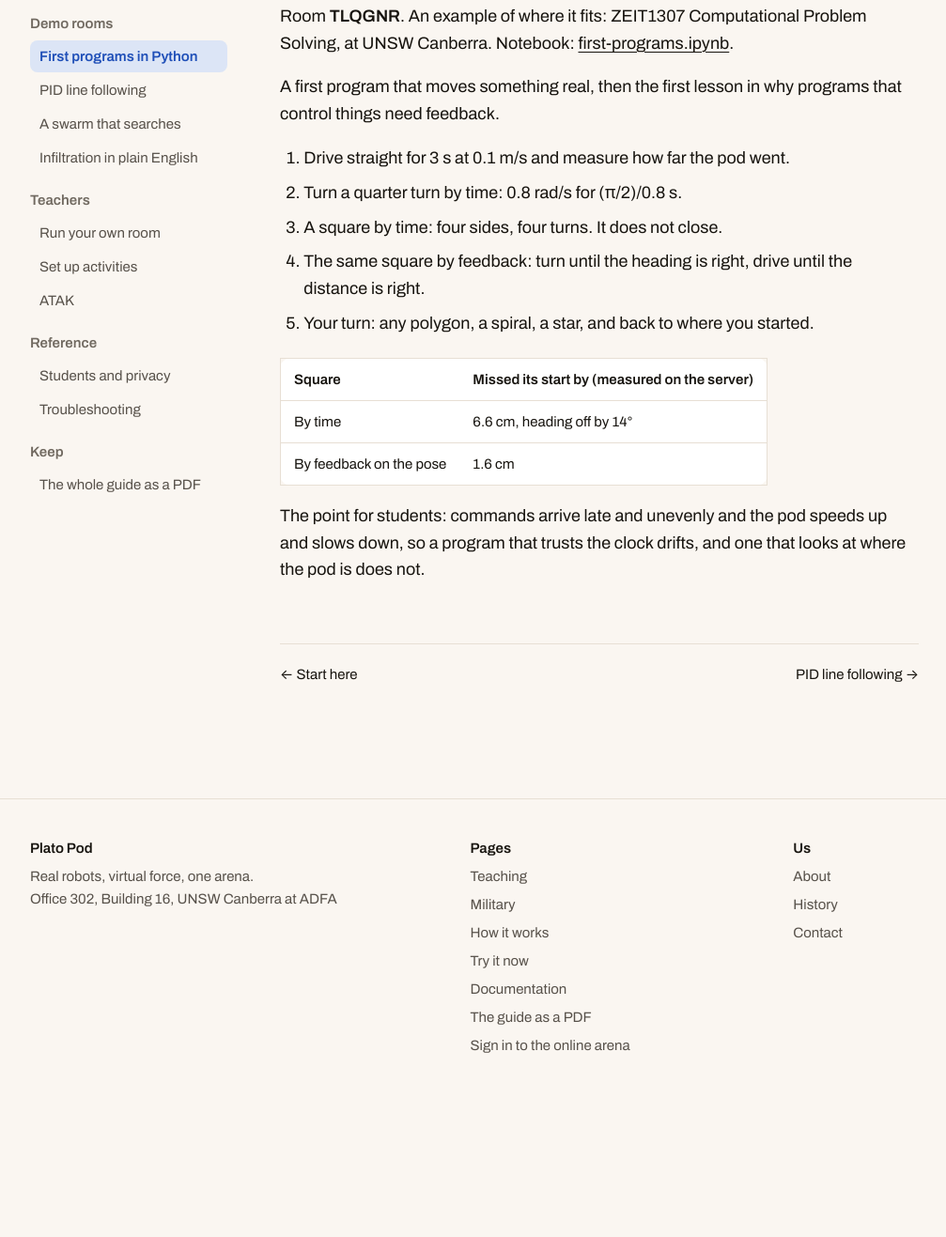
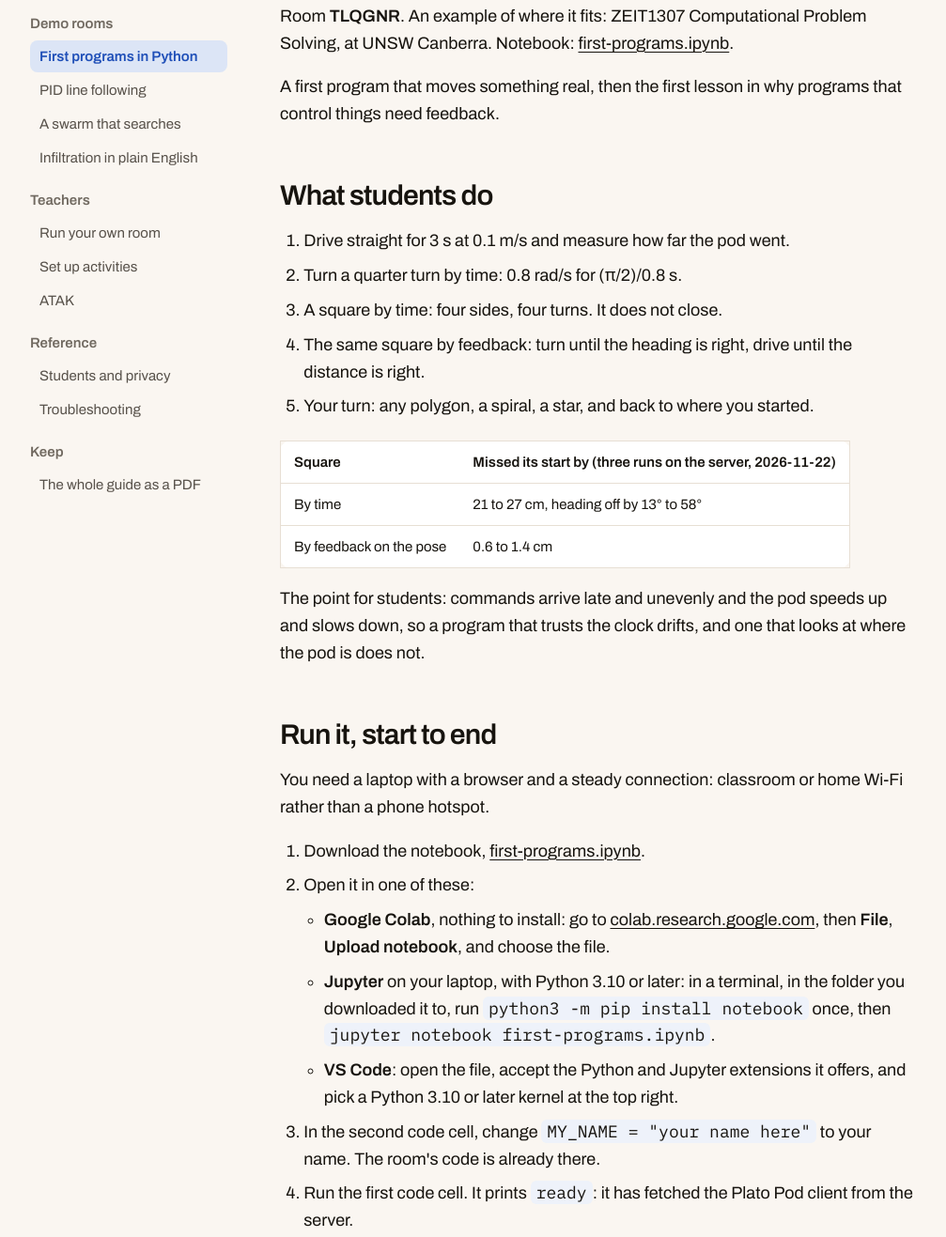
Before and after one commit to platopod/platopod.com, a plain HTML site: page docs/python.html in a window 1280 px wide. Shown: the part 195-1512 px from the top of the page at 94% size, without its empty margins (46-1053 px from the left). Before the commit the page ends 1376 px from the top, so only its background shows below. Drawn offline with Linux system fonts and the light colour scheme.

Commit message:
Docs: first programs in Python — what students do, then how to open and run the notebook start to end

```diff
--- a/docs/python.html
+++ b/docs/python.html
@@ -97,9 +97,14 @@
 <h1>First programs in Python</h1>
 <p>Room <b>TLQGNR</b>. An example of where it fits: ZEIT1307 Computational Problem Solving, at UNSW Canberra. Notebook: <a href="https://arena.platopod.com/sdk/notebooks/first-programs.ipynb">first-programs.ipynb</a>.</p>
 <p>A first program that moves something real, then the first lesson in why programs that control things need feedback.</p>
+<h2>What students do</h2>
 <ol><li>Drive straight for 3 s at 0.1 m/s and measure how far the pod went.</li><li>Turn a quarter turn by time: 0.8 rad/s for (π/2)/0.8 s.</li><li>A square by time: four sides, four turns. It does not close.</li><li>The same square by feedback: turn until the heading is right, drive until the distance is right.</li><li>Your turn: any polygon, a spiral, a star, and back to where you started.</li></ol>
-<div class="scroll"><table><thead><tr><th>Square</th><th>Missed its start by (measured on the server)</th></tr></thead><tbody><tr><td>By time</td><td>6.6 cm, heading off by 14°</td></tr><tr><td>By feedback on the pose</td><td>1.6 cm</td></tr></tbody></table></div>
+<div class="scroll"><table><thead><tr><th>Square</th><th>Missed its start by (three runs on the server, 2026-11-22)</th></tr></thead><tbody><tr><td>By time</td><td>21 to 27 cm, heading off by 13° to 58°</td></tr><tr><td>By feedback on the pose</td><td>0.6 to 1.4 cm</td></tr></tbody></table></div>
 <p>The point for students: commands arrive late and unevenly and the pod speeds up and slows down, so a program that trusts the clock drifts, and one that looks at where the pod is does not.</p>
+<h2>Run it, start to end</h2>
+<p>You need a laptop with a browser and a steady connection: classroom or home Wi-Fi rather than a phone hotspot.</p>
+<ol><li>Download the notebook, <a href="https://arena.platopod.com/sdk/notebooks/first-programs.ipynb">first-programs.ipynb</a>.</li><li>Open it in one of these:<ul><li><b>Google Colab</b>, nothing to install: go to <a href="https://colab.research.google.com">colab.research.google.com</a>, then <b>File</b>, <b>Upload notebook</b>, and choose the file.</li><li><b>Jupyter</b> on your laptop, with Python 3.10 or later: in a terminal, in the folder you downloaded it to, run <code>python3 -m pip install notebook</code> once, then <code>jupyter notebook first-programs.ipynb</code>.</li><li><b>VS Code</b>: open the file, accept the Python and Jupyter extensions it offers, and pick a Python 3.10 or later kernel at the top right.</li></ul></li><li>In the second code cell, change <code>MY_NAME = "your name here"</code> to your name. The room's code is already there.</li><li>Run the first code cell. It prints <code>ready</code>: it has fetched the Plato Pod client from the server.</li><li>Run the second. It prints <code>You are pod</code> and a number, and a <b>Watch it</b> link. Open the link in a tab beside the notebook to see your pod in 3D.</li><li>Run the rest one cell at a time, from the top, reading each section before you run it.</li><li>When you are done, run the last cell, <code>arena.close()</code>. It gives your pod back to the room.</li></ol>
+<p>If the connection drops for a moment, the notebook connects again by itself and says so. If a cell stops with an error, run it again; if that fails too, choose <b>Restart</b> from the <b>Kernel</b> or <b>Runtime</b> menu and run from the top. Your name gets the same pod back. The room takes six people at a time.</p>
 <div class="pager">
 <a href="index.html">← Start here</a>
 <a href="pid.html">PID line following →</a>
```
Also changed, not shown: 2 other files.
